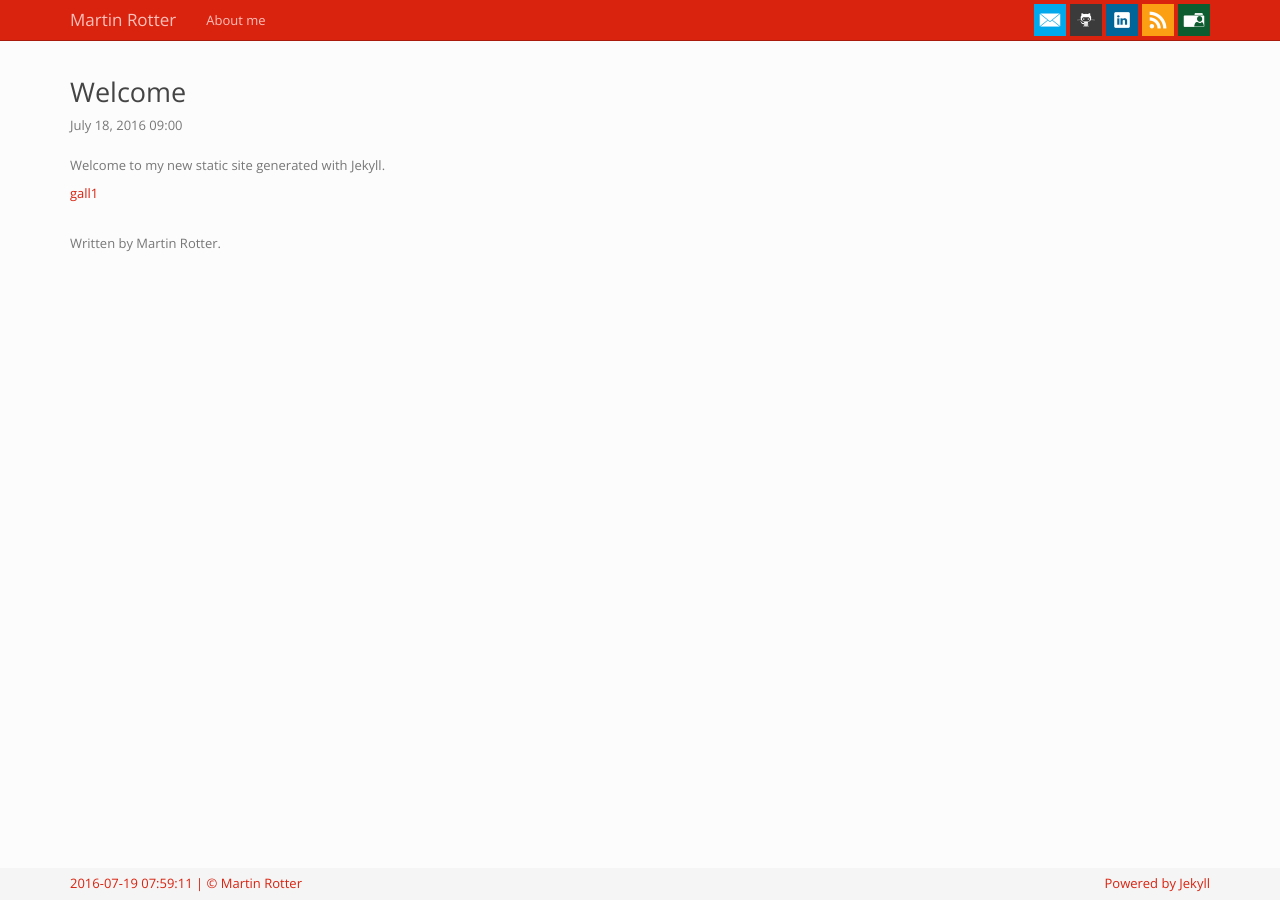
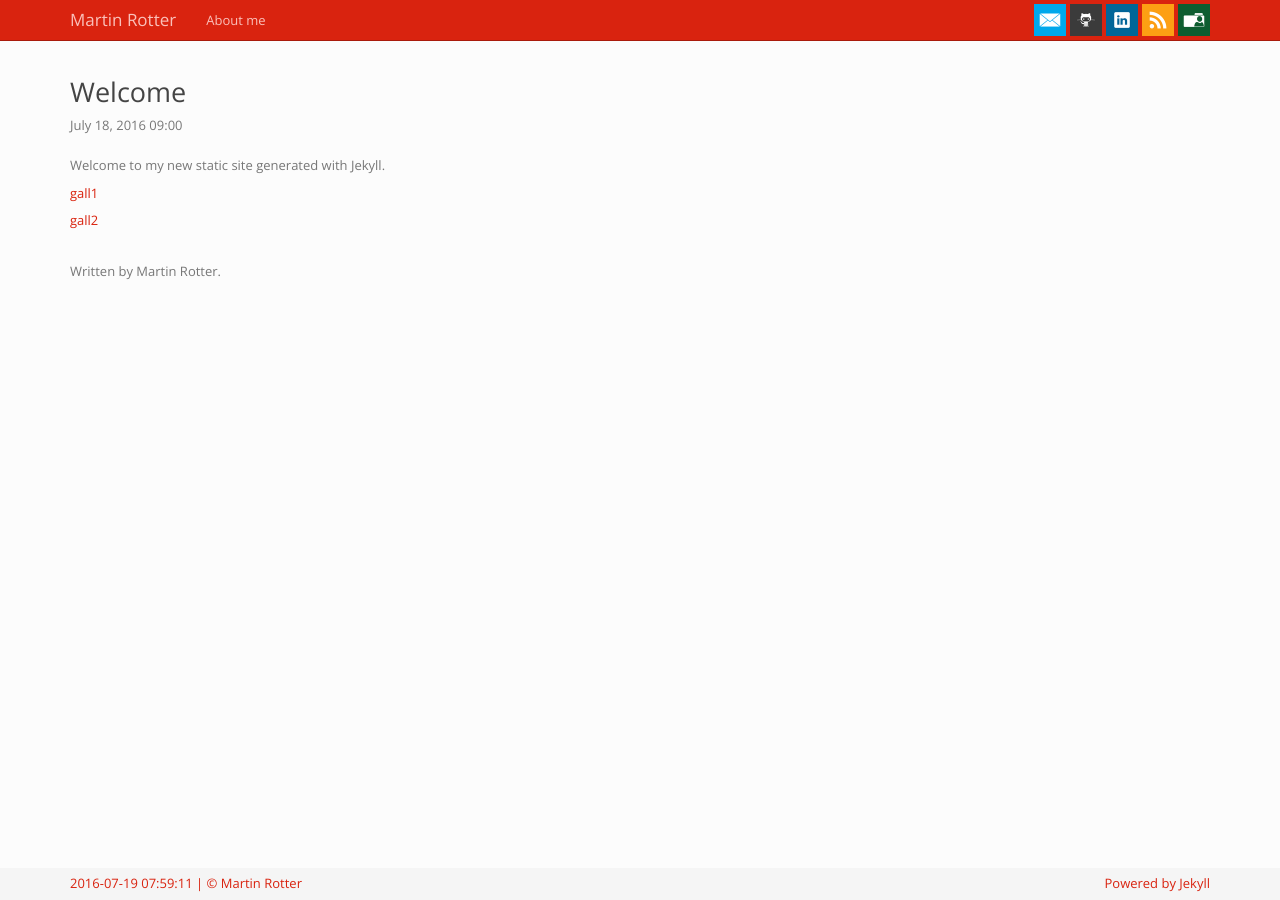
Before and after one commit to martinrotter/martinrotter.github.io, a Jekyll site: the page built from _posts/2016-07-18-welcome.md, in a window 1280 px wide. Built offline with Jekyll 4.4.1, drawn with Linux system fonts in a browser that asks for light colours.

Commit message:
Test gallery.

```diff
--- a/_posts/2016-07-18-welcome.md
+++ b/_posts/2016-07-18-welcome.md
@@ -16,3 +16,5 @@ images:
 Welcome to my new static site generated with Jekyll.
 
 {% include gallery.html id="gall1" %}
+
+{% include gallery.html image="facebook.png" id="gall2" %}
```
